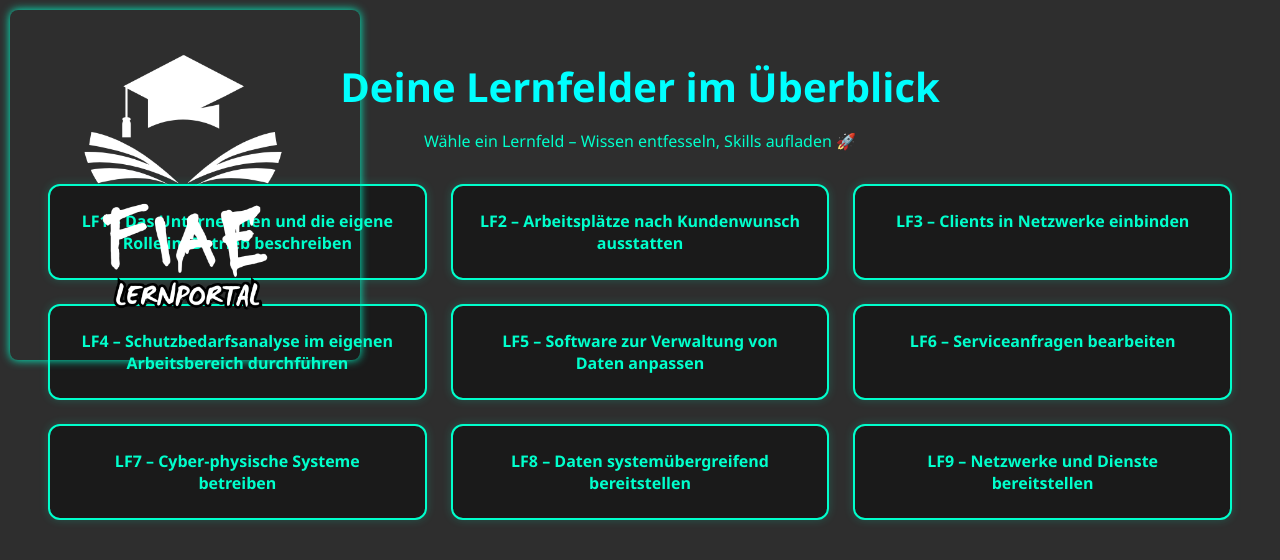
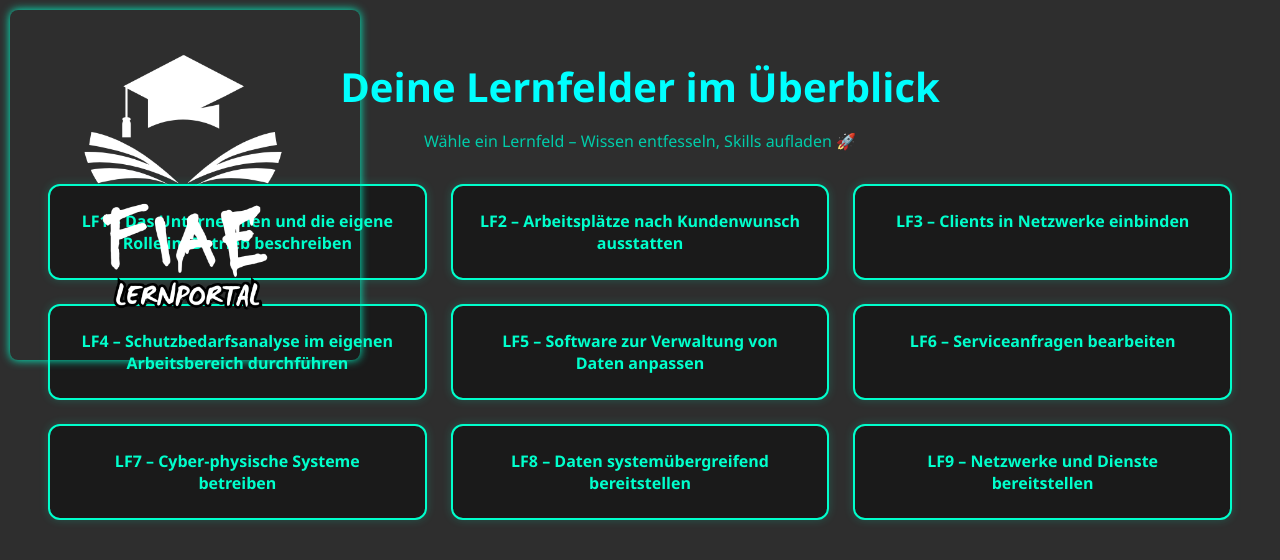
Before and after one commit to lstgst/learnfiae, a plain HTML site: page lernmodul.html in a window 1280 px wide. Drawn offline with Linux system fonts and the light colour scheme.

Commit message:
Update style.css

```diff
--- a/style.css
+++ b/style.css
@@ -1,7 +1,7 @@
 body {
     font-family: 'Segoe UI', sans-serif;
     background-color: #2e2e2e;
-    color: #00ffcc;
+    color: #00ccaa;
     text-align: center;
     margin: 0;
     padding: 2rem;
```
